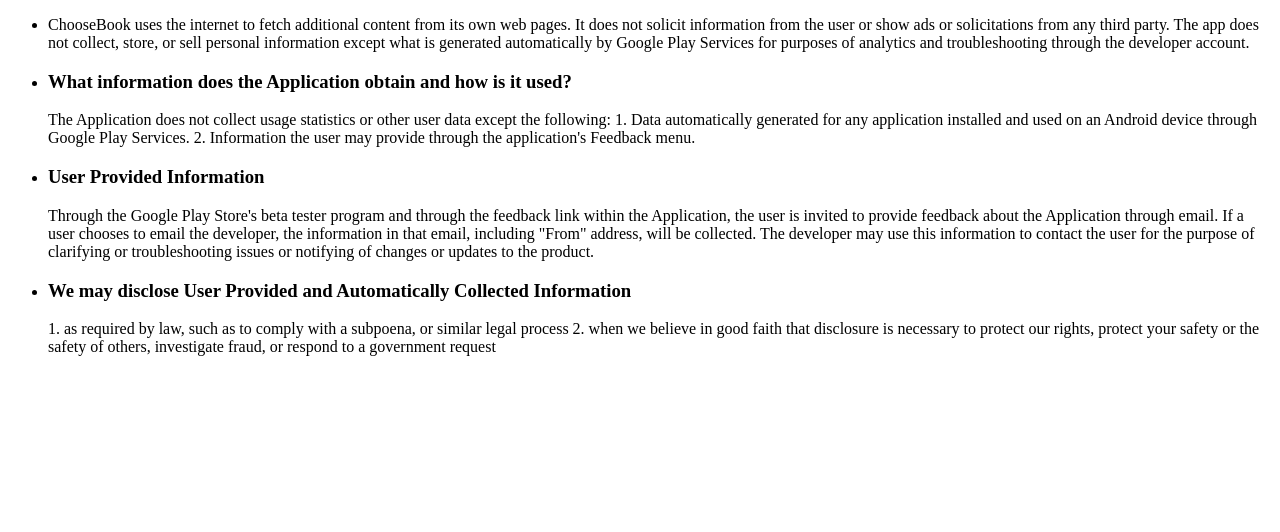
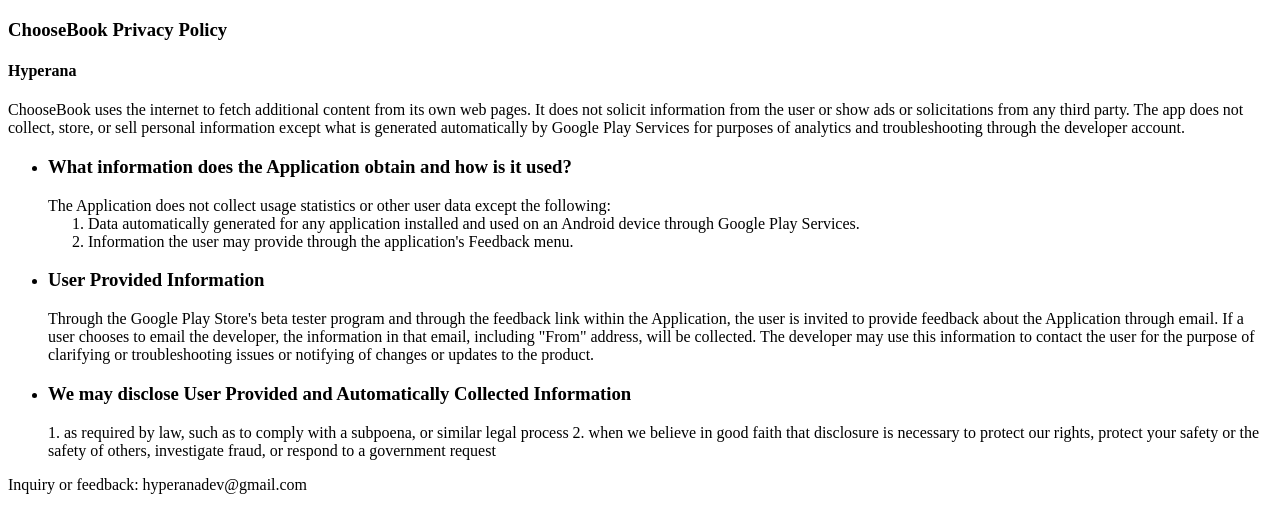
Before and after one commit to alr3000/alr3000.github.io, a plain HTML site: page privacy/ChooseBook.html in a window 1280 px wide. Drawn offline with Linux system fonts and the light colour scheme.

Commit message:
added email

```diff
--- a/privacy/ChooseBook.html
+++ b/privacy/ChooseBook.html
@@ -4,14 +4,24 @@
     <title>ChooseBook Privacy Policy</title>
 </head>
 <body>
+<h3>ChooseBook Privacy Policy</h3>
+<h4>Hyperana</h4>
+<p>
+    ChooseBook uses the internet to fetch additional content from its own web pages. It does not solicit information from the user or show ads or solicitations from any third party.
+    The app does not collect, store, or sell personal information except what is generated automatically by Google Play Services for purposes of analytics and troubleshooting through the developer account.
+</p>
 <ul>
-    <li>ChooseBook uses the internet to fetch additional content from its own web pages. It does not solicit information from the user or show ads or solicitations from any third party.
-        The app does not collect, store, or sell personal information except what is generated automatically by Google Play Services for purposes of analytics and troubleshooting through the developer account.</li>
     <li>
         <h3>What information does the Application obtain and how is it used?</h3>
         The Application does not collect usage statistics or other user data except the following:
-        1. Data automatically generated for any application installed and used on an Android device through Google Play Services.
-        2. Information the user may provide through the application's Feedback menu.
+        <ol>
+            <li>
+                Data automatically generated for any application installed and used on an Android device through Google Play Services.
+            </li>
+            <li>
+                Information the user may provide through the application's Feedback menu.
+            </li>
+        </ol>
     </li>
     <li>
         <h3>User Provided Information</h3>
@@ -24,4 +34,5 @@
         2. when we believe in good faith that disclosure is necessary to protect our rights, protect your safety or the safety of others, investigate fraud, or respond to a government request
     </li>
 </ul>
+<p>Inquiry or feedback: hyperanadev@gmail.com</p>
 </body>
```
